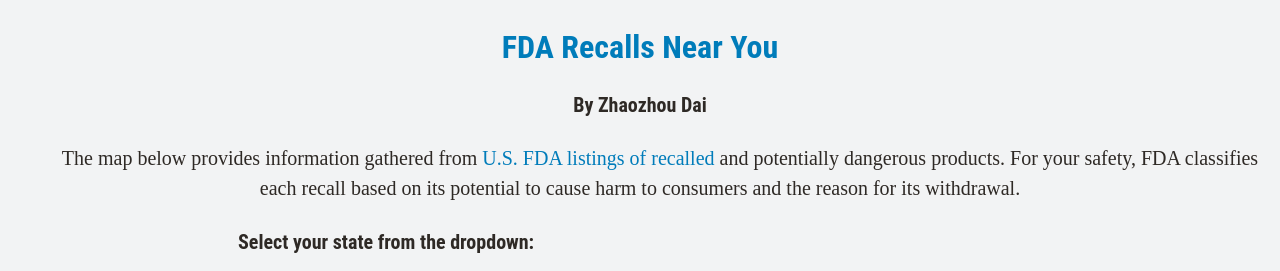
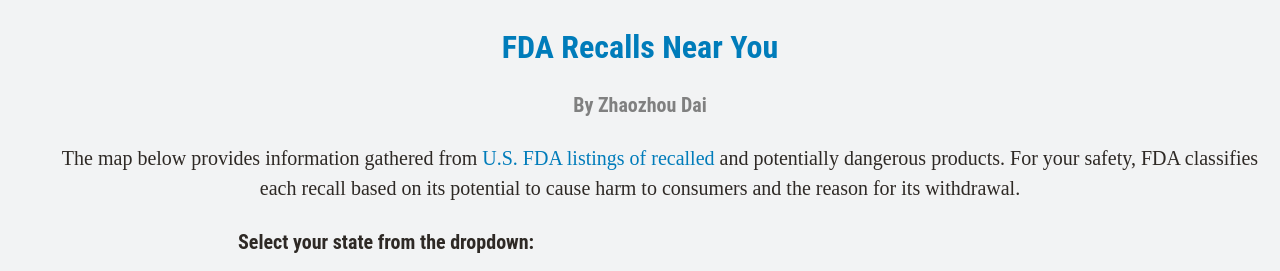
Before and after one commit to Jovidai/fda-recall-2, a plain HTML site: page index.html in a window 1280 px wide. Shown: the part 70-341 px from the top of the page. Drawn offline with nearby package versions, Linux system fonts and the light colour scheme.

Commit message:
modified

```diff
--- a/index.html
+++ b/index.html
@@ -53,9 +53,9 @@
             <h1>FDA Recalls Near You</h1>
           </div>
 
-          <center>
-            <h4>By Zhaozhou Dai</h4>
-          </center>
+
+            <h4 style="text-align: center; color: grey;">By Zhaozhou Dai</h4>
+
 
         <div class="col-md-13">
           <h3>The map below provides information gathered from <a href="https://www.fda.gov/safety/recalls-market-withdrawals-safety-alerts" target="new">U.S. FDA listings of recalled</a> and potentially dangerous products.
```
